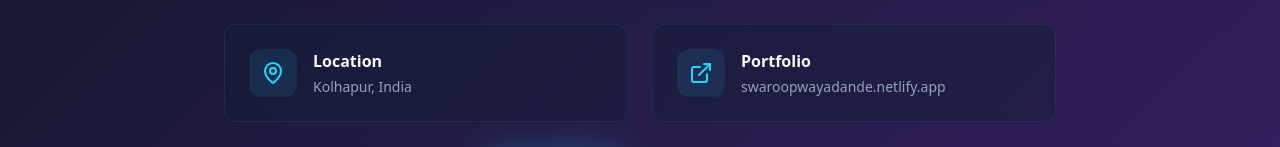
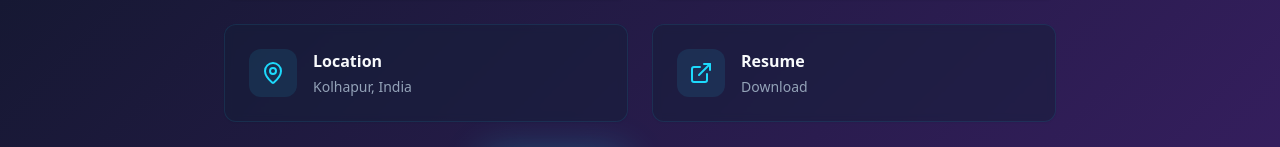
Before and after one commit to swaroopwayadande/portfolio-25, a React (Vite) app: page / in a window 1280 px wide. Shown: the part 4038-4185 px from the top of the page. Built offline with nearby package versions, Linux system fonts and the light colour scheme; the HTML template or start-up script is replaced by a standard one.

Commit message:
host fix commit

```diff
--- a/src/components/Contact.tsx
+++ b/src/components/Contact.tsx
@@ -53,13 +53,13 @@ const Contact = () => {
           </Card>
 
           <Card className="p-6 bg-card/50 backdrop-blur-sm border-primary/10 hover:border-primary/30 transition-all hover:shadow-glow group">
-            <a href="https://swaroopwayadande.netlify.app" target="_blank" rel="noopener noreferrer" className="flex items-start gap-4">
+            <a href="https://drive.google.com/file/d/1F4gnu_W0EKAUwXsPMzn2rjUIU3obldld/view?usp=sharing" target="_blank" rel="noopener noreferrer" className="flex items-start gap-4">
               <div className="p-3 bg-primary/10 rounded-lg group-hover:bg-primary/20 transition-colors">
                 <ExternalLink className="w-6 h-6 text-primary" />
               </div>
               <div>
-                <h3 className="font-semibold mb-1">Portfolio</h3>
-                <p className="text-muted-foreground text-sm">swaroopwayadande.netlify.app</p>
+                <h3 className="font-semibold mb-1">Resume</h3>
+                <p className="text-muted-foreground text-sm">Download</p>
               </div>
             </a>
           </Card>
```
